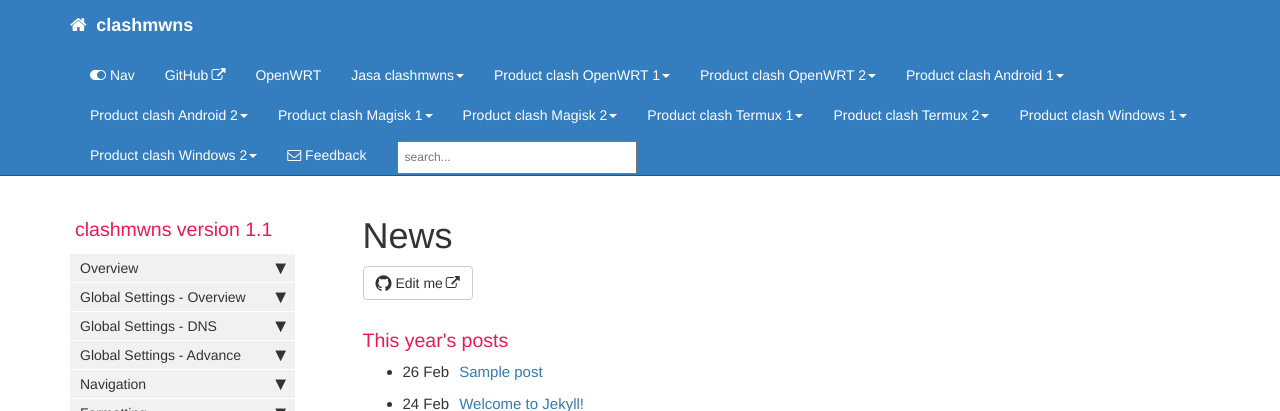
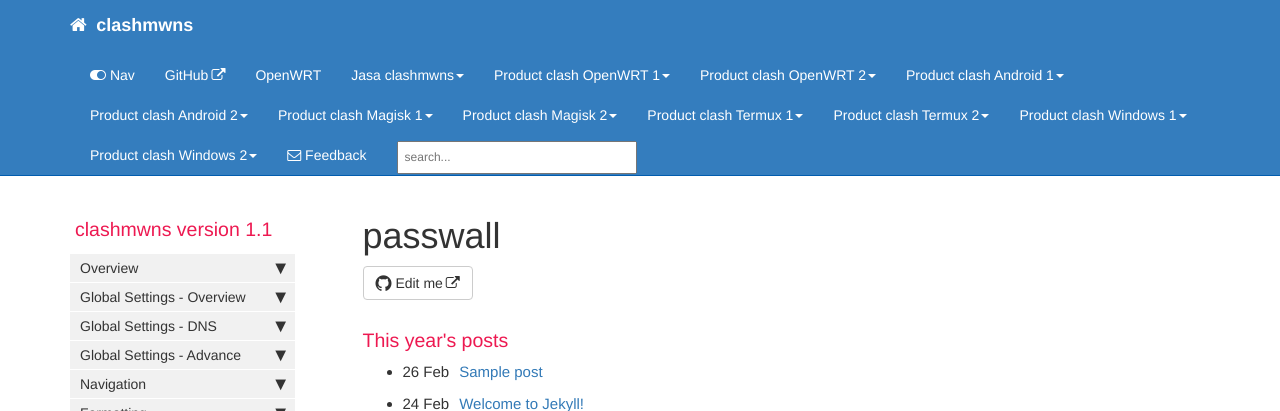
Before and after one commit to mwnsofficial/clashmwns, a Jekyll site: the page built from pages/openwrt/passwall.html, in a window 1280 px wide. Shown: the top 411 px of the page. Built offline with Jekyll 4.4.1, drawn with Linux system fonts in a browser that asks for light colours; comment, search, counter and statistics services are not loaded.

Commit message:
Update and rename pages/news/news_archive.html to pages/openwrt/passwall.html

```diff
--- a/pages/news/news_archive.html
+++ b/pages/openwrt/passwall.html
@@ -1,10 +1,10 @@
 ---
-title: News
+title: passwall
 sidebar: mydoc_sidebar
-keywords: news, blog, updates, release notes, announcements
-permalink: news_archive.html
-toc: false
-folder: news
+keywords: news, blog, updates, release notes, announcements, openwrt
+permalink: passwall.html
+toc: true
+folder: openwrt
 ---
 
 <div class="home">
```
